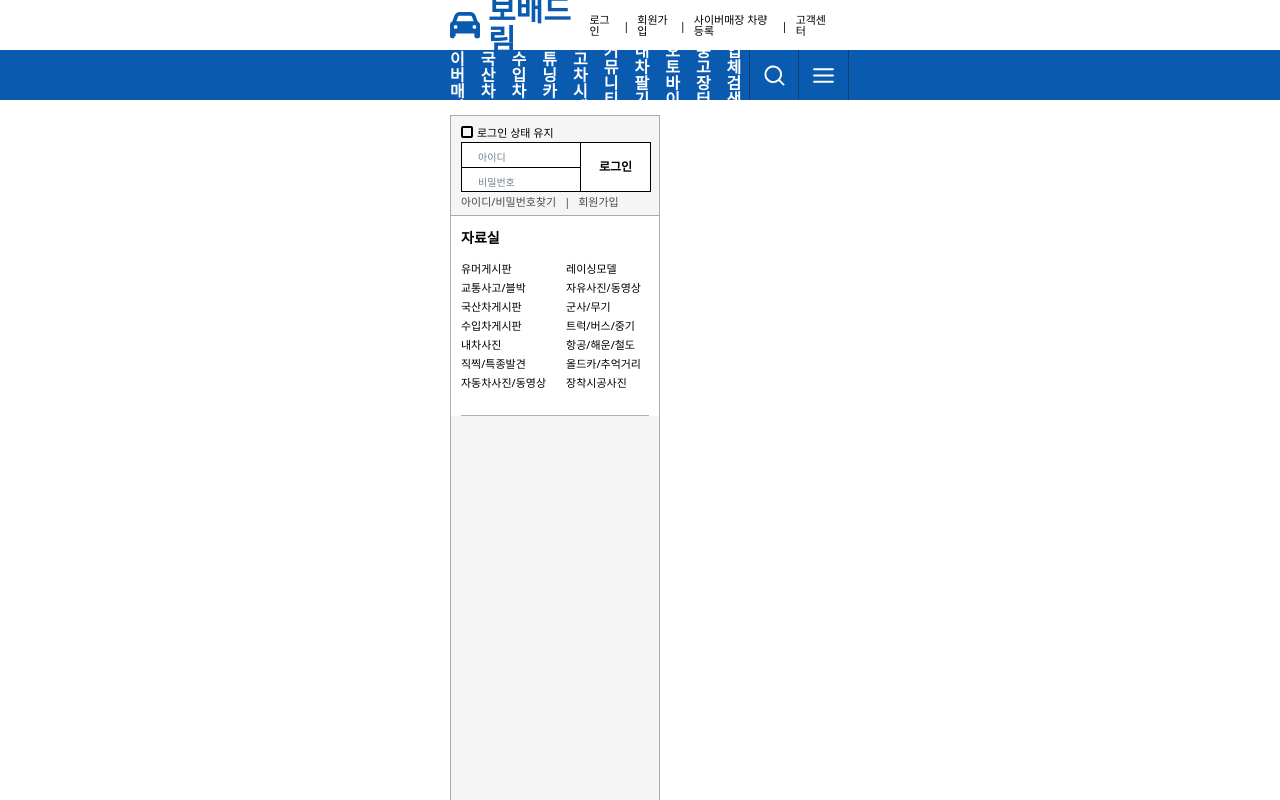
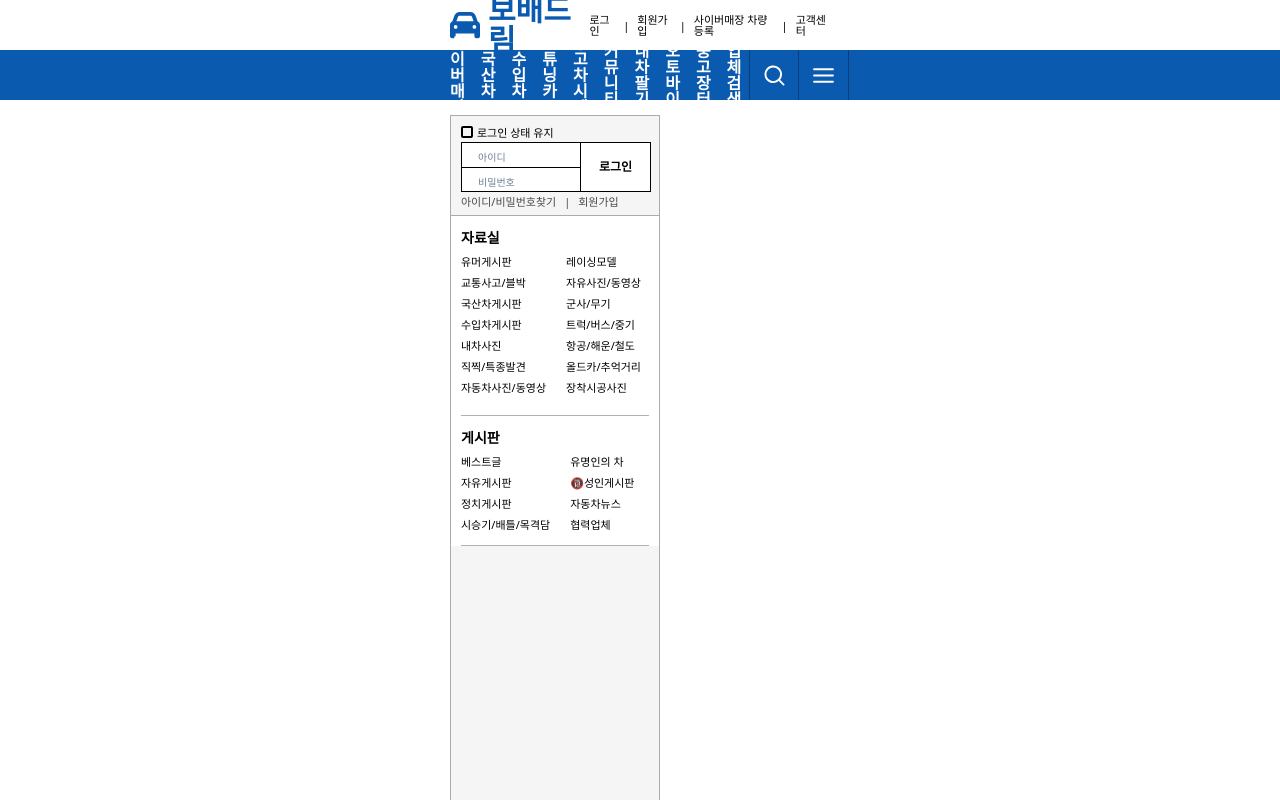
Before and after one commit to jh0152park/bobaedream-clone, a React (Create React App) app in the folder bobaedream/: page / in a window 1280 px wide. Shown: the top 800 px of the page. Built offline with nearby package versions, Linux system fonts and the light colour scheme.

Commit message:
added notice box

```diff
--- /dev/null
+++ b/bobaedream/src/components/Sidebars/NoticeBox.tsx
@@ -0,0 +1,33 @@
+import { HStack, Text, VStack } from "@chakra-ui/react";
+import SidebarText from "./SidebarText";
+
+export default function NoticeBox() {
+    return (
+        <VStack w="100%" h="130px" bgColor="white" px="10px" pt="15px">
+            <VStack
+                w="100%"
+                h="100%"
+                borderBottom="1px solid rgba(0, 0, 0, 0.3)"
+                alignItems="flex-start"
+            >
+                <Text fontWeight="bold" fontSize="14px">
+                    게시판
+                </Text>
+                <HStack mt="3px" spacing="20px">
+                    <VStack alignItems="flex-start" spacing="10px">
+                        <SidebarText title={"베스트글"} />
+                        <SidebarText title={"자유게시판"} />
+                        <SidebarText title={"정치게시판"} />
+                        <SidebarText title={"시승기/배틀/목격담"} />
+                    </VStack>
+                    <VStack alignItems="flex-start" spacing="10px">
+                        <SidebarText title={"유명인의 차"} />
+                        <SidebarText title={"🔞성인게시판"} />
+                        <SidebarText title={"자동차뉴스"} />
+                        <SidebarText title={"협력업체"} />
+                    </VStack>
+                </HStack>
+            </VStack>
+        </VStack>
+    );
+}
--- a/bobaedream/src/components/Sidebars/ReferenceBox.tsx
+++ b/bobaedream/src/components/Sidebars/ReferenceBox.tsx
@@ -13,8 +13,8 @@ export default function ReferenceBox() {
                 <Text fontWeight="bold" fontSize="14px">
                     자료실
                 </Text>
-                <HStack mt="10px" spacing="20px">
-                    <VStack alignItems="flex-start">
+                <HStack mt="3px" spacing="20px">
+                    <VStack alignItems="flex-start" spacing="10px">
                         <SidebarText title={"유머게시판"} />
                         <SidebarText title={"교통사고/블박"} />
                         <SidebarText title={"국산차게시판"} />
@@ -23,7 +23,7 @@ export default function ReferenceBox() {
                         <SidebarText title={"직찍/특종발견"} />
                         <SidebarText title={"자동차사진/동영상"} />
                     </VStack>
-                    <VStack alignItems="flex-start">
+                    <VStack alignItems="flex-start" spacing="10px">
                         <SidebarText title={"레이싱모델"} />
                         <SidebarText title={"자유사진/동영상"} />
                         <SidebarText title={"군사/무기"} />
--- a/bobaedream/src/components/Sidebars/Sidebar.tsx
+++ b/bobaedream/src/components/Sidebars/Sidebar.tsx
@@ -1,6 +1,7 @@
 import { VStack } from "@chakra-ui/react";
 import LoginBox from "./LoginBox";
 import ReferenceBox from "./ReferenceBox";
+import NoticeBox from "./NoticeBox";
 
 export default function Sidebar() {
     return (
@@ -14,6 +15,7 @@ export default function Sidebar() {
         >
             <LoginBox />
             <ReferenceBox />
+            <NoticeBox />
         </VStack>
     );
 }
```
